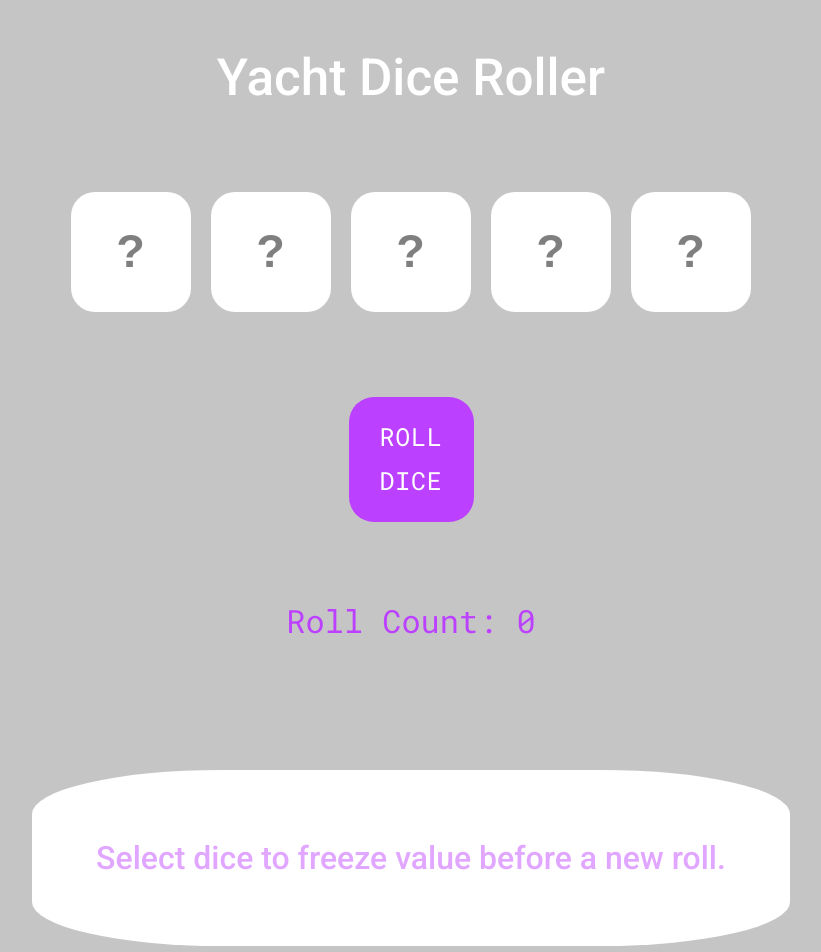
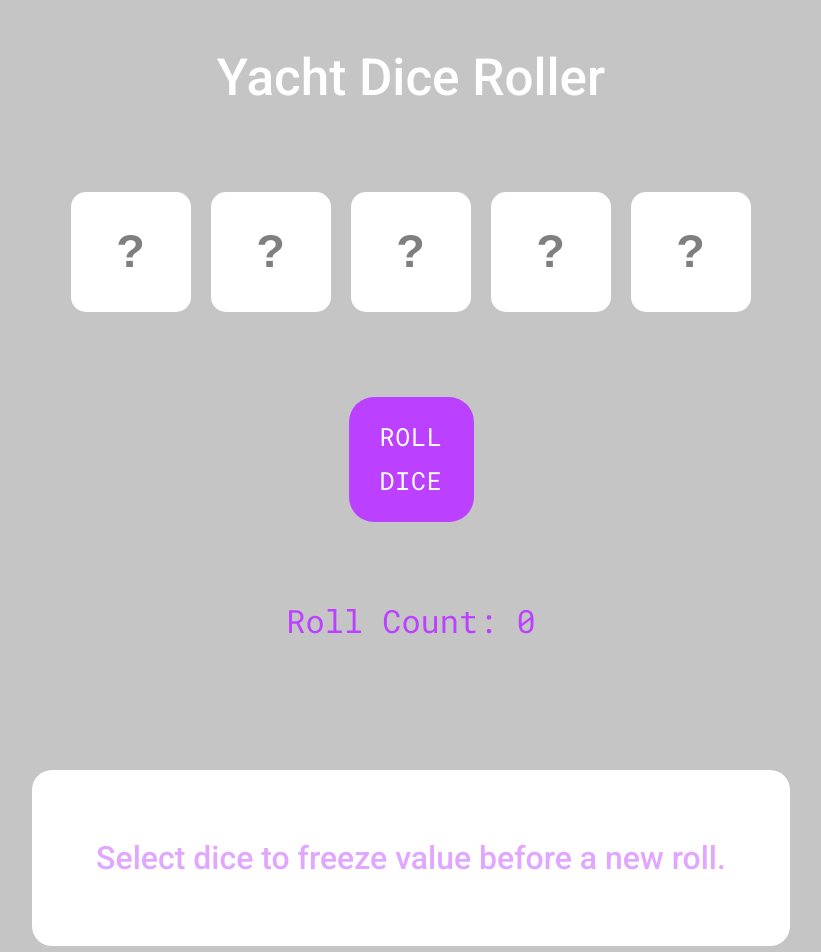
Before and after one commit to chriskstaton/SIXXES, a React (Vite) app: page / in a window 1280 px wide. Shown: the top 952 px of the page, without its empty margins (229-1050 px from the left). Built offline with nearby package versions, Linux system fonts and the light colour scheme.

Commit message:
fix border radius inconsistency

```diff
--- a/src/App.scss
+++ b/src/App.scss
@@ -29,7 +29,7 @@ h1 {
 	display: inline-block;
 	vertical-align: middle;
 	margin: 10px;
-	border-radius: 20%;
+	border-radius: 15px;
 }
 .dice-roll {
 	height: 15vh;
@@ -38,7 +38,7 @@ h1 {
 	display: inline-block;
 	vertical-align: middle;
 	margin: 10px;
-	border-radius: 20%;
+	border-radius: 15px;
 	animation: jump 0.75s;
 }
 
@@ -50,7 +50,7 @@ h1 {
 	display: inline-block;
 	vertical-align: middle;
 	margin: 10px;
-	border-radius: 10%;
+	border-radius: 15px;
 }
 
 .button-container {
@@ -83,7 +83,7 @@ h1 {
 	background-color: white;
 	width: 100%;
 	text-align: center;
-	border-radius: 25%;
+	border-radius: 20px;
 	margin-top: 125px;
 
 	p {
--- a/src/App.tsx
+++ b/src/App.tsx
@@ -1,13 +1,11 @@
 import "./App.scss";
 import DiceRoller from "./DiceRoller";
-import Scoreboard from "./Scoreboard";
 import Tips from "./Tips";
 
 function App() {
 	return (
 		<div className="App">
 			<DiceRoller />
-			<Scoreboard />
 			<Tips />
 		</div>
 	);
```
